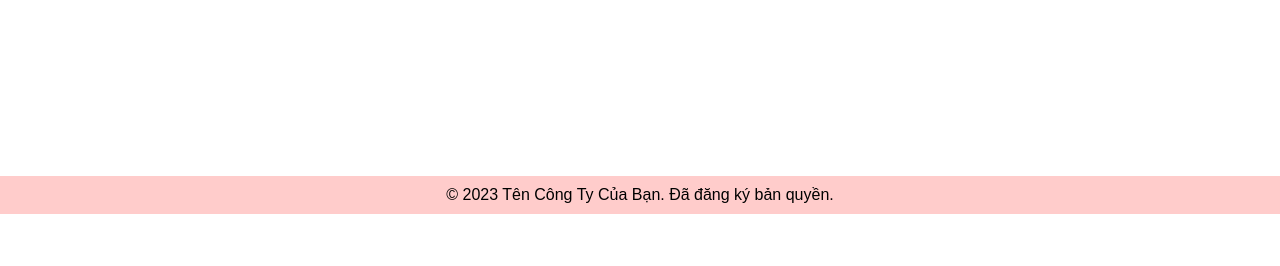
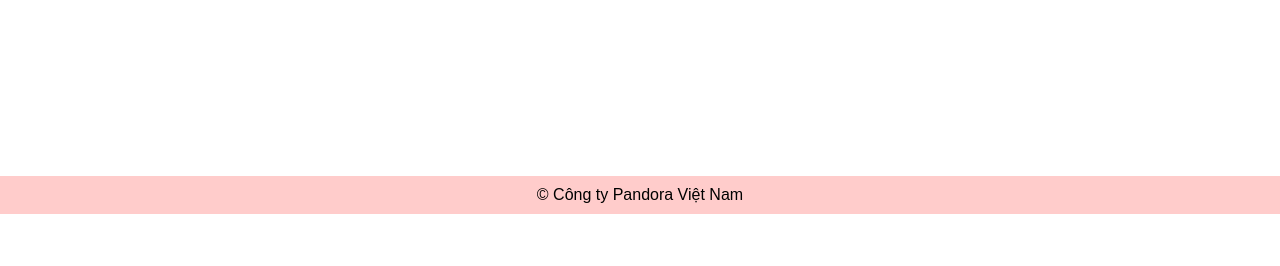
Before and after one commit to HoDangTai/QuanLiTrangSuc_OSS, a PHP site: page /register.php in a window 1280 px wide. Shown: the part 534-800 px from the top of the page. Run offline with PHP 8.4, Linux system fonts and the light colour scheme.

Commit message:
chinh sua

```diff
--- a/register.php
+++ b/register.php
@@ -194,7 +194,9 @@ if(isset($_POST['register'])){
         </form>
     </div>
     <div class="footer">
-        &copy; 2023 Tên Công Ty Của Bạn. Đã đăng ký bản quyền.
+        <div class="container">
+            &copy; Công ty Pandora Việt Nam
+        </div>
     </div>
     <script>
         function togglePasswordVisibility() {
```
